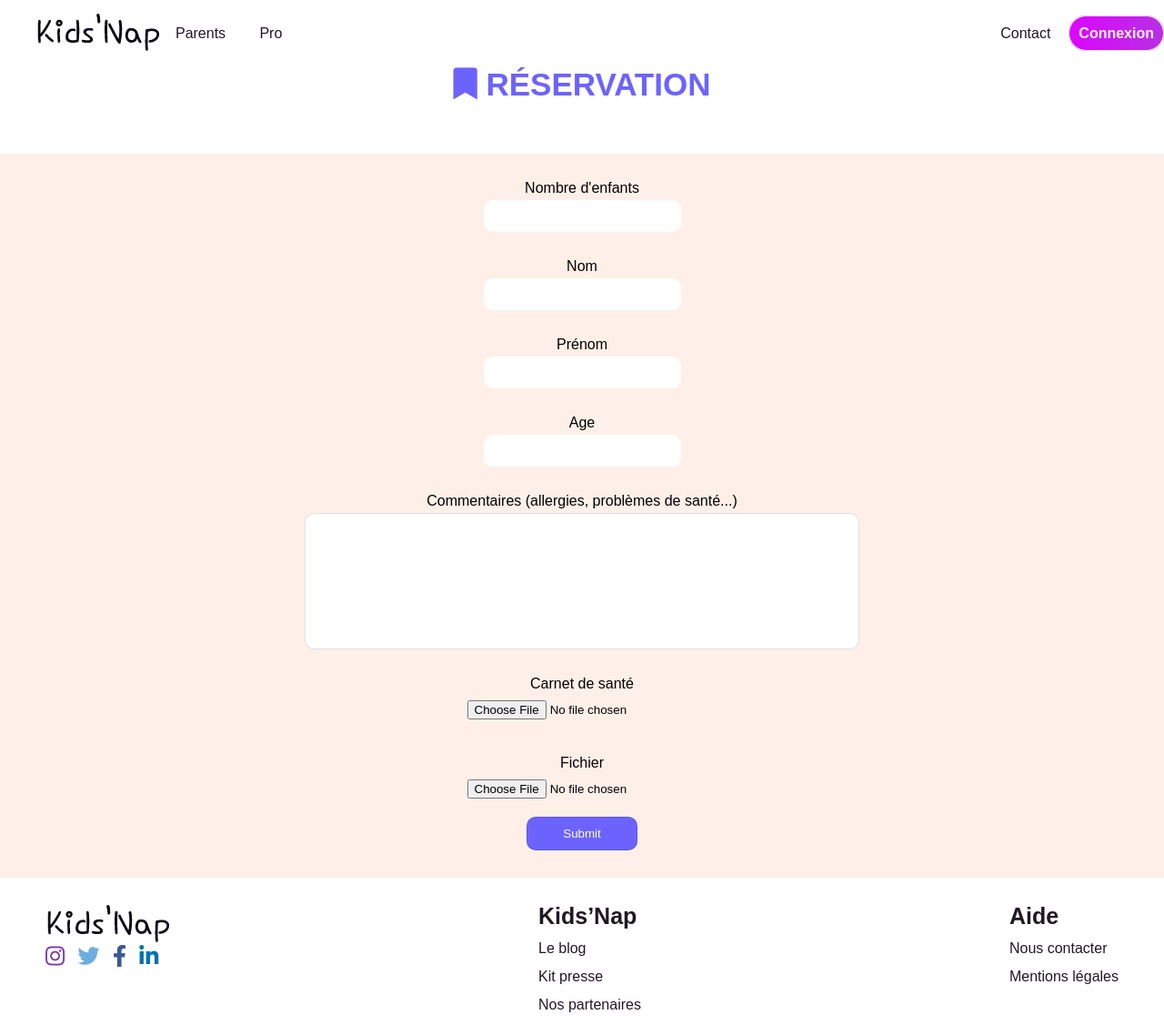
After one commit to QVan27/KidsNap, a PHP site: template base_mvc/App/Views/reservation.php in a window 1280 px wide. The commit adds this page. Shown: the whole page at 91% size. Run offline with PHP 8.4, Linux system fonts and the light colour scheme; the template is opened without the code that fills it, so the values that code supplies are empty; some libraries are stand-ins or nearby versions.

Commit message:
reservation

```diff
--- a/base_mvc/App/Views/dashboard-pros.php
+++ b/base_mvc/App/Views/dashboard-pros.php
@@ -14,6 +14,7 @@
             <p class="ppmail">pierrekiroule@gmail.com</p>
             <p class="ppmail">Crèche</p>
             <a href="index.php?page=profil-pros" class="btnprofil btnprofil1">Modifier profil</a>
+            <a href="index.php?page=reservation" class="btnprofil btnprofil1">Réserver un créneau</a>
         </div>
         <div class="sheet-wrap">
             <div id="sheet-two" class="dash-sheet">
--- /dev/null
+++ b/base_mvc/App/Views/reservation.php
@@ -0,0 +1,34 @@
+<section class="section-form-reservation">
+
+    <div class="reservation-header">
+        <h1><i class="fas fa-bookmark"></i> Réservation</h1>
+    </div>
+
+    <div class="form-reservation-container">
+        <form action="" id="form-reservation" class="form-reservation">
+
+            <label class="label-kid" for="nb-kids">Nombre d'enfants</label>
+            <input type="text" name="nb-kids" class="input-kid" id="nb-kids">
+
+            <label class="label-kid" for="name-kid">Nom</label>
+            <input type="text" name="name-kid" class="input-kid" id="name-kid">
+
+            <label class="label-kid" for="prenom-kid">Prénom</label>
+            <input type="text" name="prenom-kid" class="input-kid" id="prenom-kid">
+
+            <label class="label-kid" for="age-kid">Age</label>
+            <input type="text" name="age-kid" class="input-kid" id="age-kid">
+
+            <label class="label-kid" for="commentaires-kid">Commentaires (allergies, problèmes de santé...)</label>
+            <textarea name="commentaires-kid" class="input-kid" id="commentaires-kid"></textarea>
+
+            <label for="carnet-kid">Carnet de santé</label>
+            <input type="file" name="carnet-kid" class="input-kid file-kid" id="carnet-kid" placeholder="">
+
+            <label for="file-kid">Fichier</label>
+            <input type="file" name="file-kid" class="file-kid" id="file-kid">
+
+            <input type="submit" name="submit-kid" id="submit-kid">
+        </form>
+    </div>
+</section>
--- a/base_mvc/Config/routeur.php
+++ b/base_mvc/Config/routeur.php
@@ -102,6 +102,11 @@ switch ($page) {
         $disponibilite->showDisponibilite();
         break;
 
+    case 'reservation':
+        $reservation = new DashboardController();
+        $reservation->showReservation();
+        break;
+
     default:
         $home = new HomeController();
         $home->home();
--- a/base_mvc/public/asset/css/style.css
+++ b/base_mvc/public/asset/css/style.css
@@ -2084,3 +2084,67 @@ input[type="checkbox"] {
     margin-bottom: 30px;
 }
 /* PROFIL PARENTS - PROS*/
+
+
+
+/* FORMULAIRE RESERVATION ===================================================== */
+
+.section-form-reservation{
+    height: 100%;
+    margin-bottom: 20px;
+}
+.reservation-header, .fa-bookmark{
+    text-align: center;
+    color: var(--blue-btn);
+    text-transform: uppercase;
+    margin-bottom: 30px;
+}
+
+.form-reservation-container{
+
+    background-color: var(--white-cream);
+}
+.form-reservation{
+    padding: 30px;
+    display: flex;
+    flex-direction: column;
+    align-items: center;
+}
+.input-kid{
+    margin-bottom: 30px;
+}
+.label-kid{
+    margin-bottom: 5px;
+}
+
+#form-reservation input{
+    border: none;
+    border-radius: 10px;
+    padding: 10px 20px;
+}
+#form-reservation textarea{
+    width: 50%;
+    height: 150px;
+    background: #FFFFFF;
+    border: 1px solid rgba(0, 0, 0, 0.12);
+    box-sizing: border-box;
+    border-radius: 10px;
+    margin-bottom: 30px;
+    padding: 10px 20px;
+    resize: none;
+    outline: none;
+    -webkit-transition: 0.7s;
+    -o-transition: 0.7s;
+    transition: 0.7s;
+    font-size: 15px;
+}
+
+#submit-kid[type="submit"]{
+    width: 10%;
+    margin-top: 10px;
+    border: 1px solid rgba(0, 0, 0, 0.12);
+    border-radius: 10px;
+    color: var(--white);
+    background-color: var(--blue-btn);
+    cursor: pointer;
+}
```
Also changed, not shown: base_mvc/App/Controller/DashboardController.php (+10 -0 lines), base_mvc/App/Views/facture.php (deleted).
